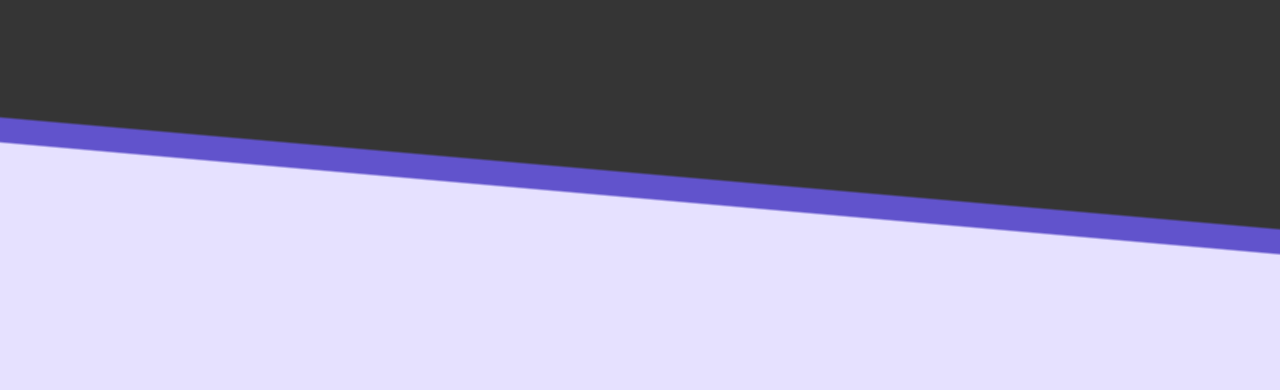
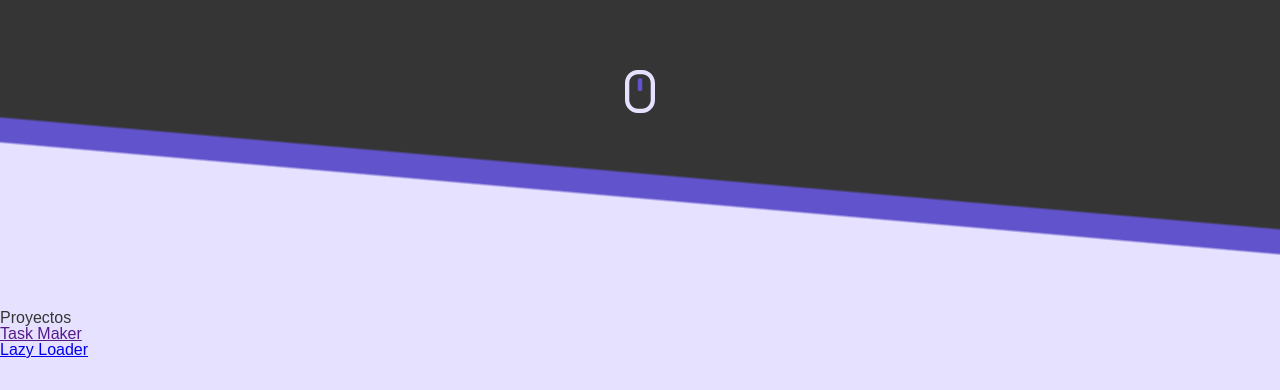
Before and after one commit to roganoalien/roganoalien.github.io, a website: page index.html in a window 1280 px wide. Shown: the part 410-800 px from the top of the page. Drawn offline with Linux system fonts and the light colour scheme.

Commit message:
link test

```diff
--- a/index.html
+++ b/index.html
@@ -12,6 +12,20 @@
 		<article>
 			<h1 class="hide">Rodrigo García | Creative Developer</h1>
 			<img src="./images/rodrigogarcia-logo.svg" alt="Rodrigo García Logo">
+			<img src="./images/mouse.svg" alt="scroll down" class="mouse">
+		</article>
+	</section>
+	<section class="projects">
+		<article>
+			<h2 class="title">Proyectos</h2>
+			<ul class="projects-list">
+				<li class="project-item">
+					<a href="">Task Maker</a>
+				</li>
+				<li class="project-item">
+					<a href="/rogano-lazy">Lazy Loader</a>
+				</li>
+			</ul>
 		</article>
 	</section>
 </body>
--- a/sass/sections/_header.scss
+++ b/sass/sections/_header.scss
@@ -13,5 +13,11 @@
 			max-width: 400px;
 			width: 80%
 		}
+		.mouse{
+			@include position-select(50%, 65%);
+			height: auto;
+			width: 30px;
+			transform: translate(-50%, 0);
+		}
 	}
 }
```
Also changed, not shown: css/main.min.css.
